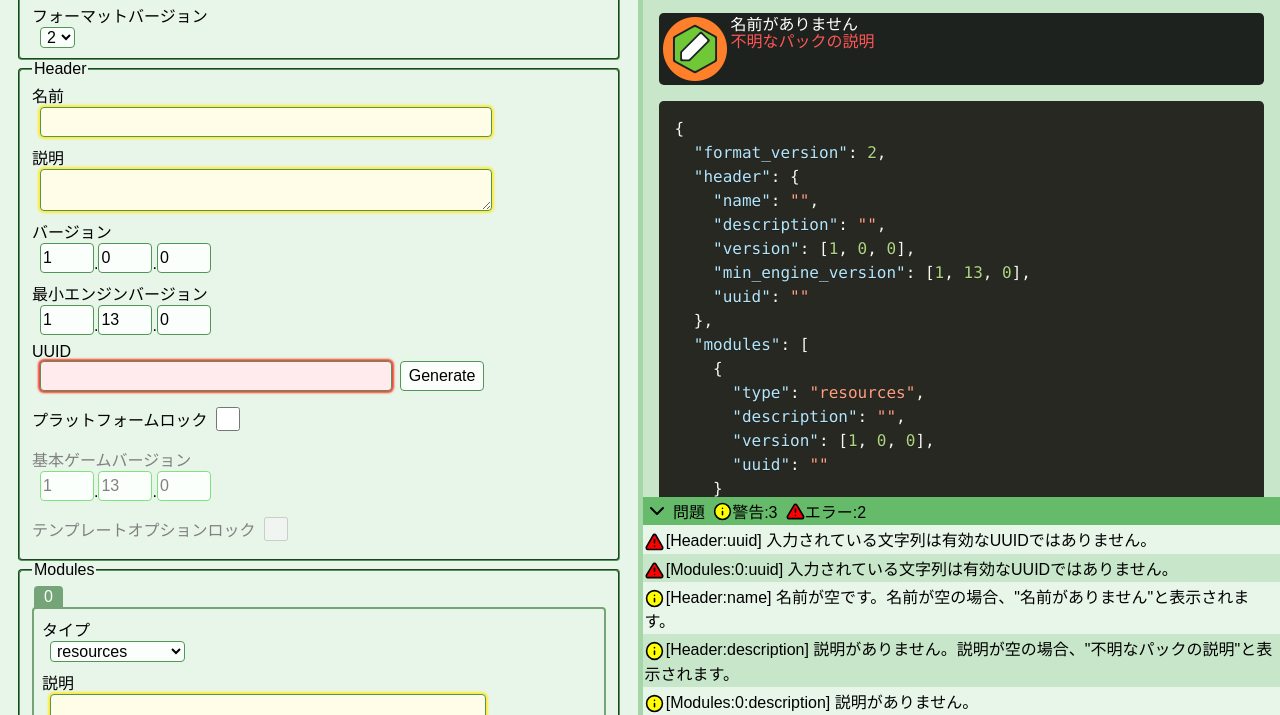
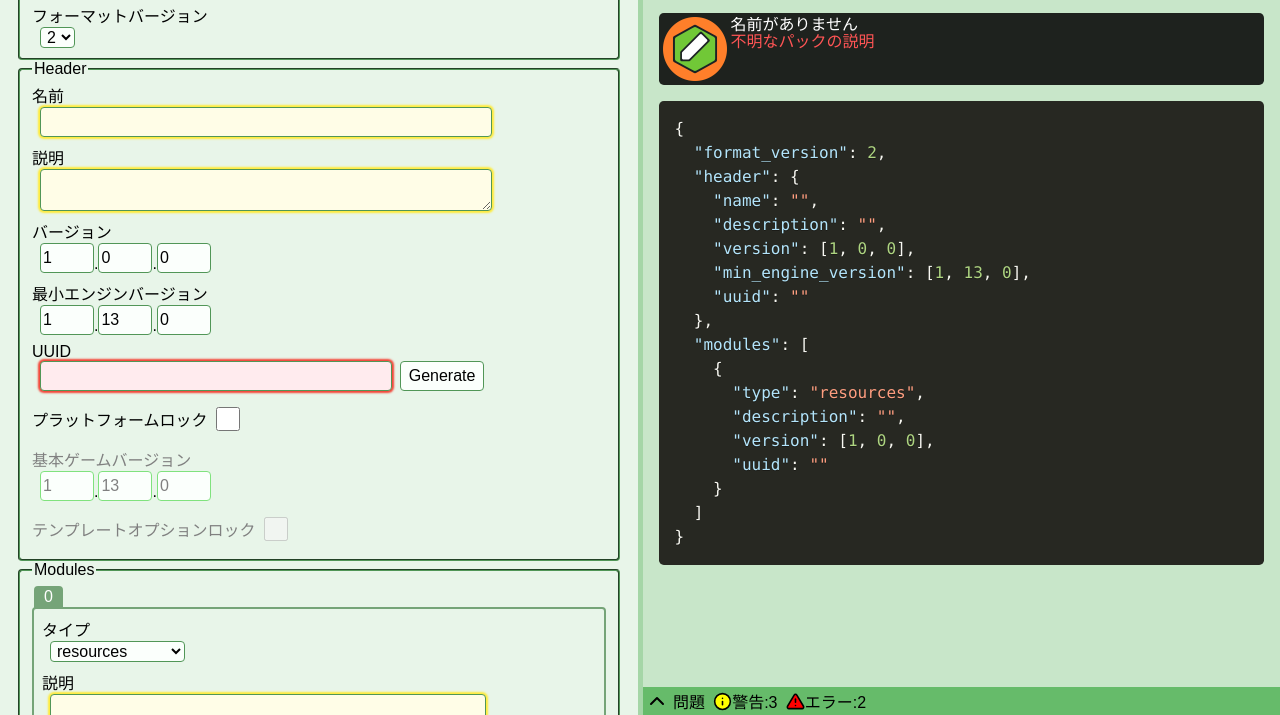
Before and after one commit to toka7290/MCAddonSetupManager, a plain HTML site: page index.html in a window 1280 px wide. Shown: the part 85-800 px from the top of the page. Drawn offline with Linux system fonts and the light colour scheme.

Commit message:
issueリストの初期状態変更

```diff
--- a/index.html
+++ b/index.html
@@ -531,7 +531,7 @@
         <div class="issue">
           <div class="issue_control_bar">
             <div class="issue_control_label">
-              <img src="img/chevron-up.svg" alt="img" class="open" width="24px" height="24px" />
+              <img src="img/chevron-up.svg" alt="img" class="close" width="24px" height="24px" />
               <span>問題</span>
             </div>
             <div class="issue_control_num">
@@ -545,7 +545,7 @@
               </div>
             </div>
           </div>
-          <div class="issue_content">
+          <div class="issue_content" style="display: none;">
             <ul class="issue_list"></ul>
           </div>
         </div>
```
